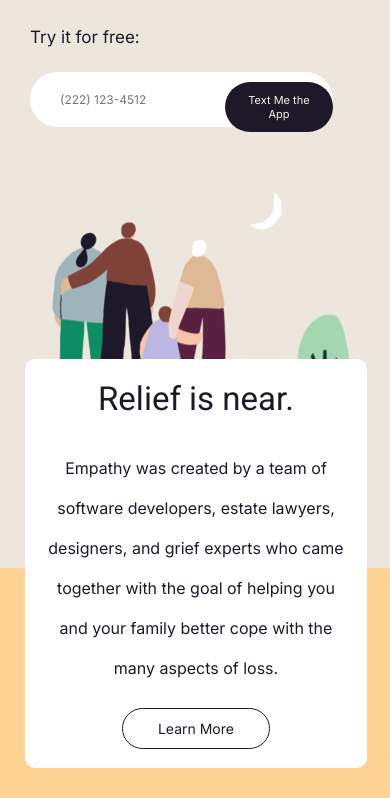
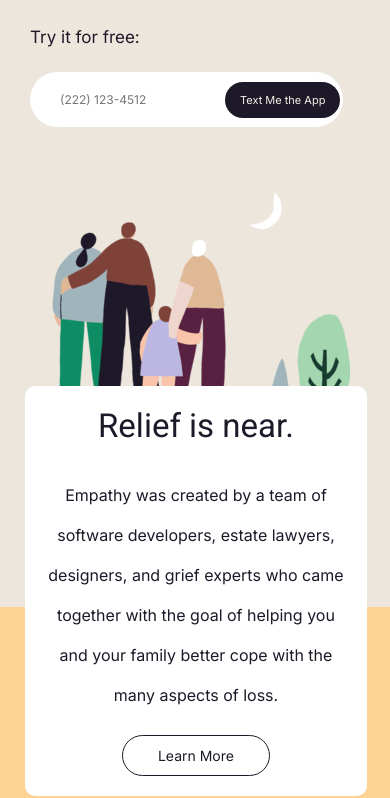
Before and after one commit to Magomed-Workout/Verst1, a plain HTML site: page index.html in a window 390 px wide. Shown: the part 589-1387 px from the top of the page. Drawn offline with Linux system fonts and the light colour scheme.

Commit message:
Update style.css

```diff
--- a/style.css
+++ b/style.css
@@ -2337,7 +2337,7 @@ h1, h2, h3 {
 
     .input, .input1 {
         font-size: 12px;
-        padding: 20px 100px 20px 30px;
+        padding: 20px 110px 20px 30px;
     }
 
     .input-btn {
@@ -2350,12 +2350,12 @@ h1, h2, h3 {
 
     .section-right {
         width: 83vw;
-        height: 63vw;
+        height: 73vw;
         margin-top: 120px;
     }
 
     .block {
-        top: 243vw;
+        top: 250vw;
         height: 105vw;
     }
 
```
